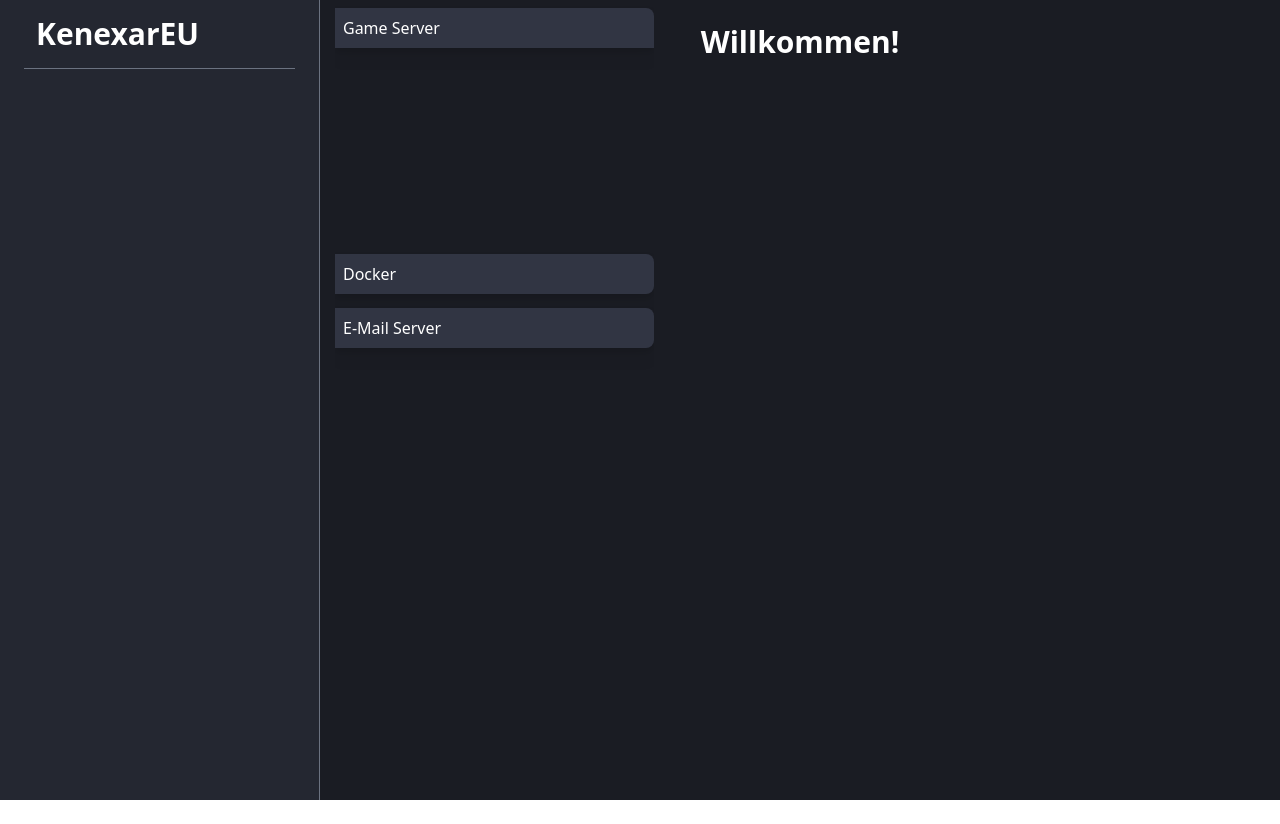
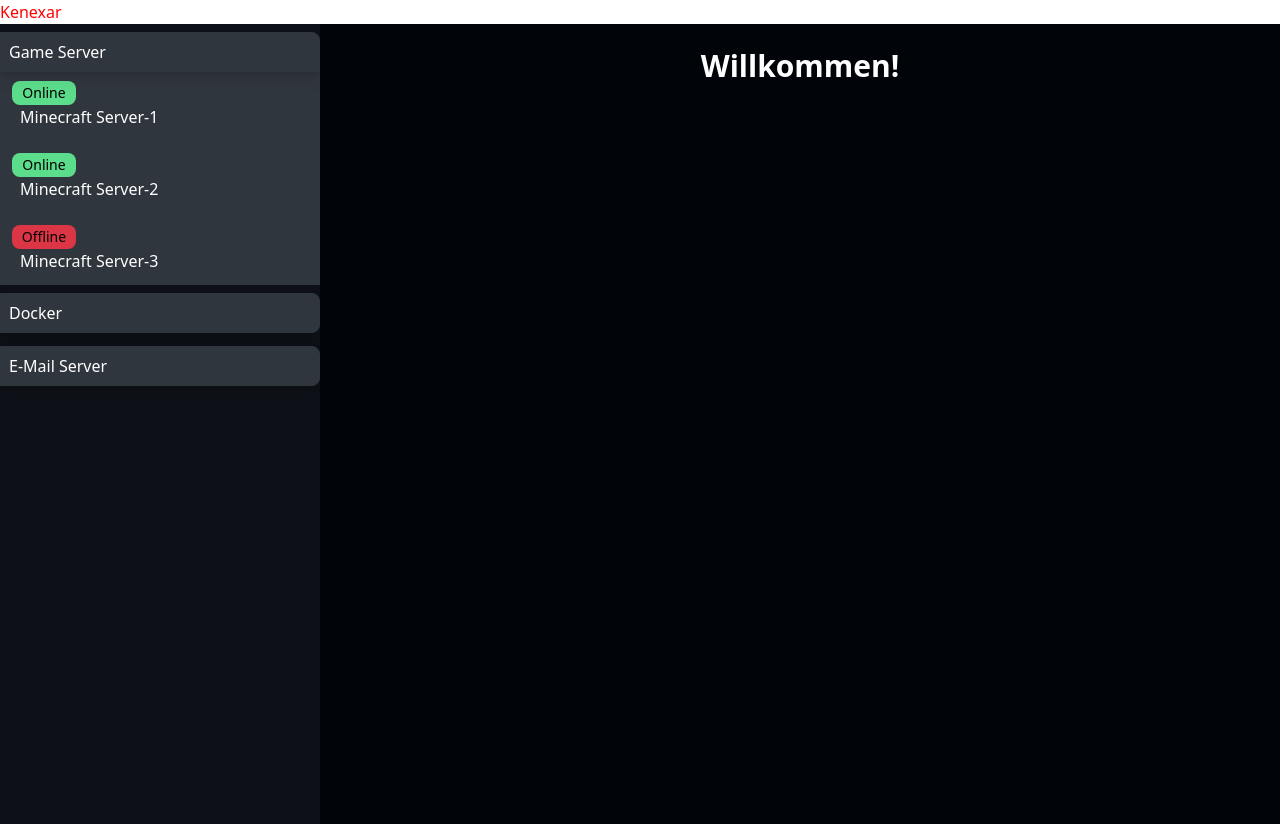
Before and after one commit to Kenexar/weaboo, a React (Create React App) app: page / in a window 1280 px wide. Both pictures are taken after a click on the button "Game Server". Before the commit the page ends 800 px from the top, so only its background shows below. Built offline with nearby package versions, Linux system fonts and the light colour scheme.

Commit message:
Auto stash before merge of "main" and "origin/dev"

```diff
--- a/src/components/Dashboard.tsx
+++ /dev/null
@@ -1,34 +0,0 @@
-import DashboardButton from "./DashboardButton";
-import Login from "./Login";
-
-
-function Dashboard() {
-
-
-
-    return (
-        <div className="flex">
-            <aside className=" md:max-w-xs max-w-[12rem] h-screen bg-secondary columns-xs border-solid border-r-[1px] border-gray-500">
-                <div className="md border-solid border-b-[1px] border-gray-500 py-3 mx-6 mb">
-                    <h1 className="text-white font-bold text-3xl text-left m-1 ml-3">KenexarEU</h1>
-                </div>
-                <div className="flex flex-col box-border h-full">
-                    <ul className="min-h-0 flex-1 overflow-auto ">
-                        <li className="">
-                            <DashboardButton text="Game Server" id1="test" id2="test2"/>
-                            <DashboardButton text="Docker" id1="test333" id2="t33est2"/>
-                            <DashboardButton text="E-Mail Server" id1="te342324st" id2="t324est2"/>
-                        </li>
-                    </ul>
-                </div>
-            </aside>
-            <div className="bg-base flex-auto">
-                <h1 className="text-white font-bold text-3xl m-6 overflow-y-hidde text-center">Willkommen!</h1>
-            </div>
-
-
-        </div>
-    );
-}
-
-export default Dashboard;
--- /dev/null
+++ b/src/components/dashboard/Dashboard.tsx
@@ -0,0 +1,31 @@
+import DashboardButton from "./DashboardButton";
+
+function Dashboard() {
+    return (
+        <div>
+            <header className="bg-red">
+                <h1>Kenexar</h1>
+            </header>
+            <div className="flex">
+                <aside className=" md:max-w-xs max-w-[12rem] h-screen bg-secondary columns-xs ">
+                    <div className="flex flex-col box-border h-full">
+                        <ul className="min-h-0 flex-1 overflow-auto">
+                            <li className="">
+                                <DashboardButton text="Game Server" id1="test" id2="test2"/>
+                                <DashboardButton text="Docker" id1="test333" id2="t33est2"/>
+                                <DashboardButton text="E-Mail Server" id1="te342324st" id2="t324est2"/>
+                            </li>
+                        </ul>
+                    </div>
+                </aside>
+
+                <div className="bg-base flex-auto">
+                    <h1 className="text-white font-bold text-3xl m-6 overflow-y-hidde text-center">Willkommen!</h1>
+                </div>
+            </div>
+        </div>
+
+    );
+}
+
+export default Dashboard;
--- a/src/components/DashboardButton.tsx
+++ b/src/components/dashboard/DashboardButton.tsx
@@ -16,22 +16,23 @@ function DashboardButton(props: ButtonProps) {
         document.getElementById(props.id2)?.style.setProperty('border-bottom-right-radius', isPressed ?  "0rem" : "0.5rem");
     }
 
-    const style = "hover:bg-button-selected hover:duration-300 duration-100 p-3 bg-button -mt-2"
+    const style = "hover:bg-white/10 hover:duration-300 duration-100 p-3 bg-button cursor-pointer"
 
     return (
         <div className='select-none '>
-            <button onClick={shoot} id={props.id2} className="drop-shadow-lg rounded-r-lg w-full h-10 bg-button text-white hover:bg-button-selected hover:duration-200 duration-100 mt-2" >
+            <button onClick={shoot} id={props.id2} className="drop-shadow-lg rounded-r-lg w-full h-10 bg-button text-white mt-2 border border-button hover:border-slate-400" >
                 <p className="text-left -mt-3 ml-2 absolute">{props.text}</p>
-
             </button>
-            <ul id={props.id1} className='bg-20 mt-1.3 hidden flex-col'>
-                <li className="list-item w-full ">
-                    <div className={style}>
+            <ul id={props.id1} className='bg-20 -mt-2 hidden flex-col '>
+                <li className="list-item w-full">
+                    <div className={style}  onClick={function() {
+                    console.log("TEst")
+                }}>
                         <p className="bg-status-online w-16 rounded-lg text-sm px-2 font-medium leading-6 whitespace-nowrap text-center">Online</p>
                         <p className='ml-2 text-white'>Minecraft Server-1</p>
                     </div>
                 </li>
-                <li className="list-item w-full ">
+                <li className="list-item w-full">
                     <div className={style}>
                         <p className="bg-status-online w-16 rounded-lg text-sm px-2 font-medium leading-6 whitespace-nowrap text-center">Online</p>
                         <p className='ml-2 text-white'>Minecraft Server-2</p>
--- a/src/index.tsx
+++ b/src/index.tsx
@@ -1,6 +1,6 @@
 import React from 'react';
 import ReactDOM from 'react-dom/client';
-import Dashboard from './components/Dashboard';
+import Dashboard from './components/dashboard/Dashboard';
 import './style/style.scss'
 
 
--- a/tailwind.config.js
+++ b/tailwind.config.js
@@ -8,10 +8,10 @@ module.exports = {
   theme: {
     extend: {
       colors: {
-        'base': '#1A1C23',
-        'secondary': '#242731',
-        'button': '#313543',
-        'button-selected': '#454A5D',
+        'base': '#010409',
+        'secondary': '#0d1117',
+        'button': '#30363e',
+        'button-selected': '#30363e',
         'status-online': '#5CDD8B',
         'status-offline': '#DC3545'
       },
```
